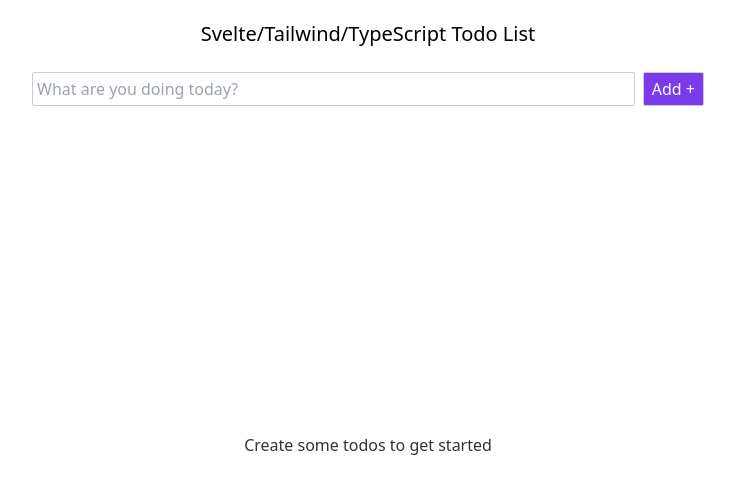
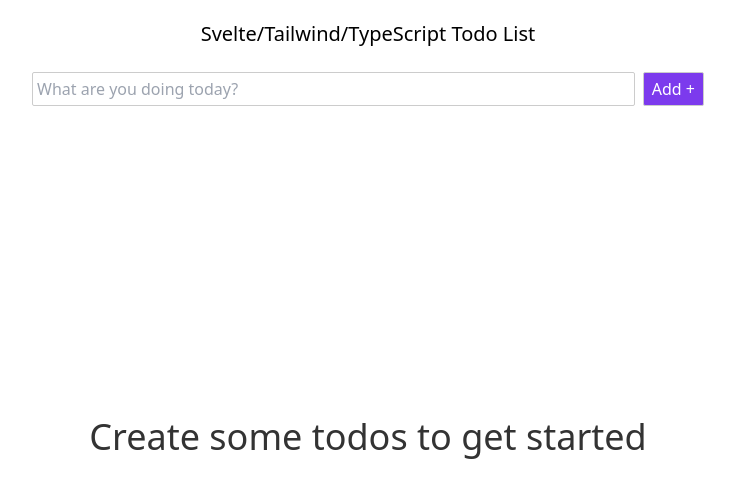
Before and after one commit to rachelrly/svelte-playground, a Svelte app: page / in a window 1280 px wide. Shown: the top 498 px of the page, without its empty margins (272-1007 px from the left). Built offline with nearby package versions, Linux system fonts and the light colour scheme.

Commit message:
toggles todos marked as done onClick

```diff
--- a/src/App.svelte
+++ b/src/App.svelte
@@ -19,8 +19,7 @@
   }
 
   function handleToggleDone(todo: TodoType): void {
-    console.log('STARTED RUNNING HANDLE TOGGLE DONE', todo)
-    handleTodoListDone(todos, todo)
+    todos = handleTodoListDone(todos, todo)
   }
 </script>
 
--- a/src/List.svelte
+++ b/src/List.svelte
@@ -8,7 +8,9 @@
 
 <div class="flex-1 h-full w-full max-w-2xl flex justify-center">
   {#if todos === undefined}
-    <p class="text-center mb-6 self-center">Create some todos to get started</p>
+    <p class="text-center text-4xl mb-10 self-center">
+      Create some todos to get started
+    </p>
   {:else}
     <ul class="w-full">
       {#each todos as todo}
--- a/src/Todo.svelte
+++ b/src/Todo.svelte
@@ -3,17 +3,13 @@
 
   export let todo: TodoType
   export let handleToggleDone: (todo: TodoType) => void
-  let line = 'no-underline'
-  $: {
-    line = todo.done ? 'line-through' : 'no-underline'
-  }
 </script>
 
 <button
   class="flex flex-row justify-between align-center w-full p-2 mb-2"
   on:click={() => handleToggleDone(todo)}
 >
-  <span class={line}>{todo.content}</span>
-  <span>AM I DONE?? {todo.done}</span>
+  <span class={todo.done ? 'line-through' : 'no-underline'}>{todo.content}</span
+  >
   <span>{todo.createdAt}</span>
 </button>
--- a/src/utils/handleTodo.ts
+++ b/src/utils/handleTodo.ts
@@ -27,7 +27,6 @@
   todo: TodoType
 ): TodoListType {
   const toggled = toggleTodoDone(todo)
-  console.log('THIS IS MY TOGGLED TODO', { toggled, todo })
   const newList = deleteTodo(list, todo)
   if (toggled.done) {
     return newList.length ? [...newList, toggled] : [toggled]
```
